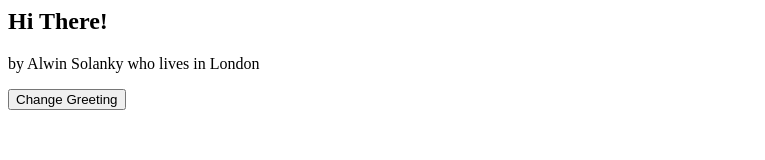
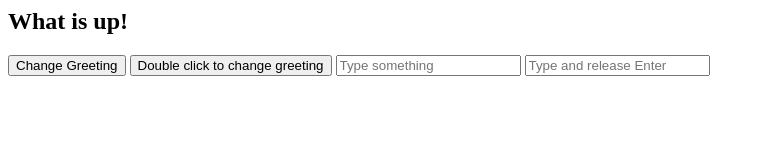
Before and after one commit to alwinruby/30daysofvue, a plain HTML site: page src/index.html in a window 1280 px wide. Both pictures are taken after a click on the button "Change Greeting". Shown: the whole page, without its empty margins (0-765 px from the left). Drawn offline with nearby package versions, Linux system fonts and the light colour scheme.

Commit message:
day 4 part 1

```diff
--- a/src/index.html
+++ b/src/index.html
@@ -4,12 +4,20 @@
   </head>
   <body>
     <div id="app">
-      <h2>Hi There!</h2>
-      <p>by Alwin Solanky who lives in London</p>
-      <button onclick="changeGreeting()">
-        Change Greeting
-      </button>
+      <h2>{{ greeting }}</h2>
+        <p>{{alertMessage}}</p>
+          <button v-on:click="changeGreeting">
+           Change Greeting
+          </button>
+          <button v-on:dblclick="changeGreeting">
+           Double click to change greeting
+          </button>
+        <input v-on:keyup="alertMessageGreeting"
+        placeholder="Type something" />
+      <input v-on:keyup.enter="alertEnterGreeting"
+      placeholder="Type and release Enter" />
     </div>
+    <script src="https://unpkg.com/vue"></script>
     <script src="./main.js"></script>
   </body>
 </html>
--- a/src/main.js
+++ b/src/main.js
@@ -1,14 +1,20 @@
 new Vue({
  el: '#app',
  data: {
-   greeting: '', // greeting is initialized
-   user: 'Alwin Solanky',
-   city: 'London',
+   greeting: 'Hi There!',
+   alertMessage: ''
   },
   methods: {
-    addGreeting() {
-      // greeting can now be updated!
-      this.greeting = 'Hi There!';
-    }
-  },
+    changeGreeting() {
+      this.greeting = this.greeting === 'Hi There!' ?
+      'What is up!' :
+      'Hi There!';
+    },
+    alertMessageGreeting() {
+      this.alertMessage = 'You typed something!';
+    },
+    alertEnterGreeting() {
+      this.alertMessage = 'You typed and pressed Enter!';
+    },
+  }
 });
```
Also changed, not shown: 1 other file.
